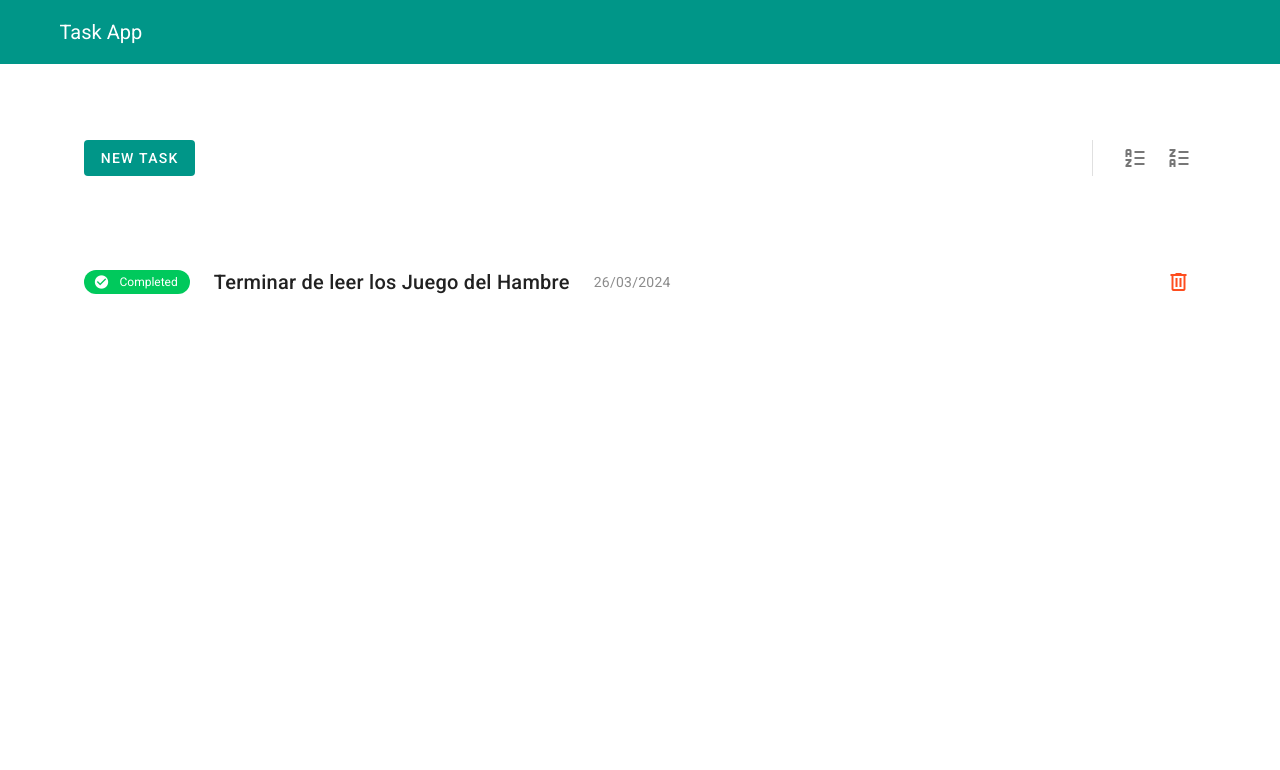
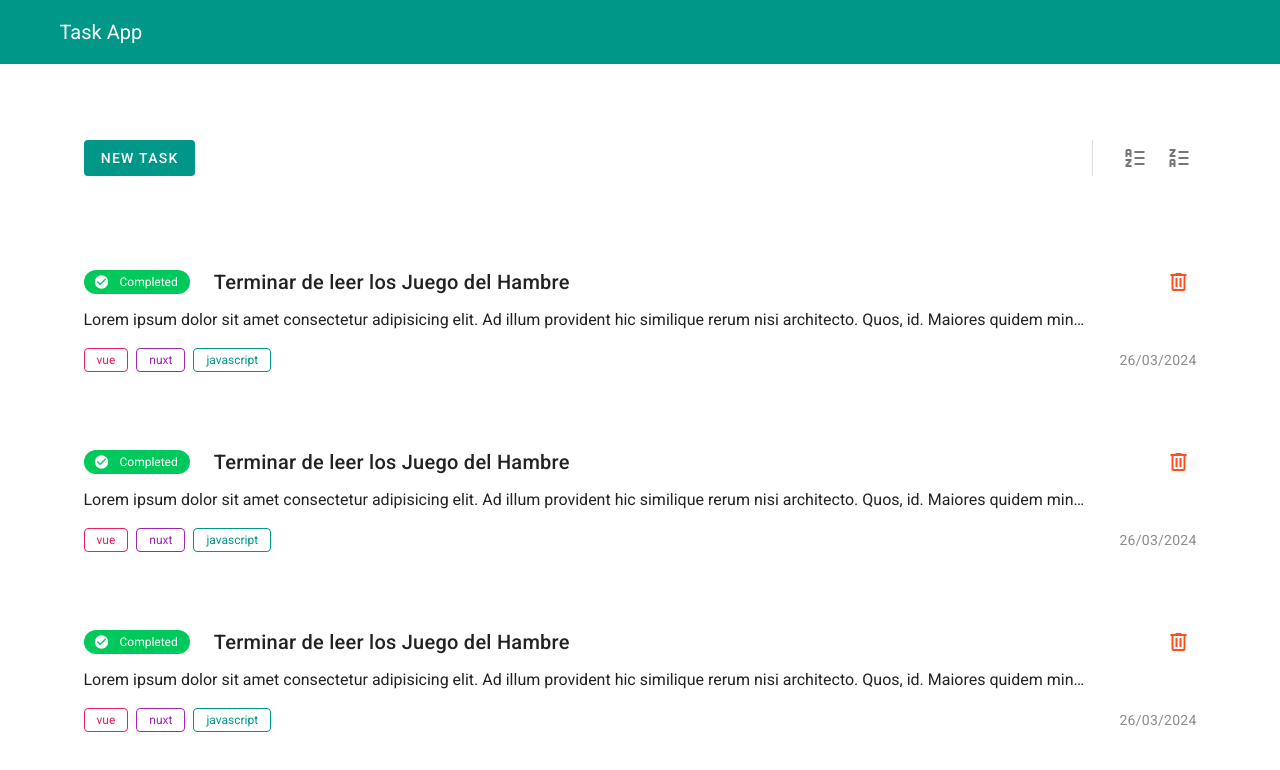
Before and after one commit to vicventum/nextline-technical-test, a Nuxt app: page / in a window 1280 px wide. Shown: the top 770 px of the page. Built offline with nearby package versions, Linux system fonts and the light colour scheme.

Commit message:
Termina de maquetar la task card

```diff
--- a/components/tasks/cards/TaskCard.vue
+++ b/components/tasks/cards/TaskCard.vue
@@ -1,19 +1,34 @@
 <script>
 import TaskCardHeader from './TaskCardHeader.vue'
+import TaskCardContent from './TaskCardContent.vue'
+import TaskCardFooter from './TaskCardFooter.vue'
 
 export default {
-  components: { TaskCardHeader },
+  components: { TaskCardHeader, TaskCardContent, TaskCardFooter },
 }
 </script>
 
 <template>
   <BaseCard class="task">
-    <TaskCardHeader />
+    <TaskCardHeader class="mb-2" />
+    <TaskCardContent class="mb-2" />
+    <TaskCardFooter class="mb-2" />
   </BaseCard>
 </template>
 
 <style lang="scss" scoped>
 .task {
+  cursor: pointer;
+
+  transition-property: box-shadow, filter;
+  transition-duration: 0.1s;
+  transition-timing-function: ease-out;
+
+  &:hover {
+    filter: drop-shadow(0px 0px 1px var(--v-primary-base));
+    // transform: scale(1.01);
+  }
+
   &__header {
     display: flex;
     justify-content: space-between;
--- /dev/null
+++ b/components/tasks/cards/TaskCardContent.vue
@@ -0,0 +1,28 @@
+<script>
+export default {}
+</script>
+
+<template>
+  <div class="task-content">
+    <p class="task-content__text">
+      Lorem ipsum dolor sit amet consectetur adipisicing elit. Ad illum
+      provident hic similique rerum nisi architecto. Quos, id. Maiores quidem
+      minima omnis vero obcaecati iusto illo earum ex laudantium blanditiis
+      deserunt officia, veniam qui tempore in cumque distinctio vel iure et
+      saepe esse, fugiat facere sunt! Dolore ipsam sapiente libero suscipit
+      nesciunt natus explicabo inventore, sed voluptate ipsa voluptatem et
+      doloribus harum.
+    </p>
+  </div>
+</template>
+
+<style lang="scss" scoped>
+.task-content {
+  width: 90%;
+  &__text {
+    white-space: nowrap;
+    overflow: hidden;
+    text-overflow: ellipsis;
+  }
+}
+</style>
--- /dev/null
+++ b/components/tasks/cards/TaskCardFooter.vue
@@ -0,0 +1,39 @@
+<script>
+// const colors = [
+//   '#E91E63',
+//   '#9C27B0',
+//   '#009688',
+//   '#FFC107',
+//   '#FF7043',
+//   '#039BE5',
+// ]
+export default {}
+</script>
+
+<template>
+  <footer class="task-footer">
+    <div class="task-footer__tags">
+      <v-chip color="#E91E63" label outlined small dark>vue</v-chip>
+      <v-chip color="#9C27B0" label outlined small dark>nuxt</v-chip>
+      <v-chip color="#009688" label outlined small dark>javascript</v-chip>
+    </div>
+
+    <!-- <v-divider vertical /> -->
+
+    <span class="text-body-2 light--text text--darken-4"> 26/03/2024 </span>
+  </footer>
+</template>
+
+<style lang="scss" scoped>
+.task-footer {
+  display: flex;
+  justify-content: space-between;
+  align-items: center;
+  gap: 1rem;
+
+  &__tags {
+    display: flex;
+    gap: 0.5rem;
+  }
+}
+</style>
--- a/components/tasks/cards/TaskCardHeader.vue
+++ b/components/tasks/cards/TaskCardHeader.vue
@@ -14,7 +14,7 @@ export default {}
 
       <h2 class="text-h6">Terminar de leer los Juego del Hambre</h2>
 
-      <span class="text-body-2 light--text text--darken-4"> 26/03/2024 </span>
+      <!-- <span class="text-body-2 light--text text--darken-4"> 26/03/2024 </span> -->
     </div>
     <v-btn icon color="error lighten-1">
       <v-icon>mdi-trash-can-outline</v-icon>
--- a/pages/index.vue
+++ b/pages/index.vue
@@ -14,6 +14,8 @@ export default {
 
     <section class="task-gallery">
       <TaskCard class="task"> </TaskCard>
+      <TaskCard class="task"> </TaskCard>
+      <TaskCard class="task"> </TaskCard>
     </section>
   </div>
 </template>
@@ -21,7 +23,7 @@ export default {
 <style lang="scss" scoped>
 .task-gallery {
   display: grid;
-  grid-template-columns: 1fr;
+  grid-template-columns: minmax(0, 1fr);
   gap: 1rem;
 }
 </style>
--- /dev/null
+++ b/utils/util-split-string-by-comma.js
@@ -0,0 +1,2 @@
+export const utilSplitStringByComma = (inputString) =>
+  inputString.split(',').map((value) => value.trim())
```
